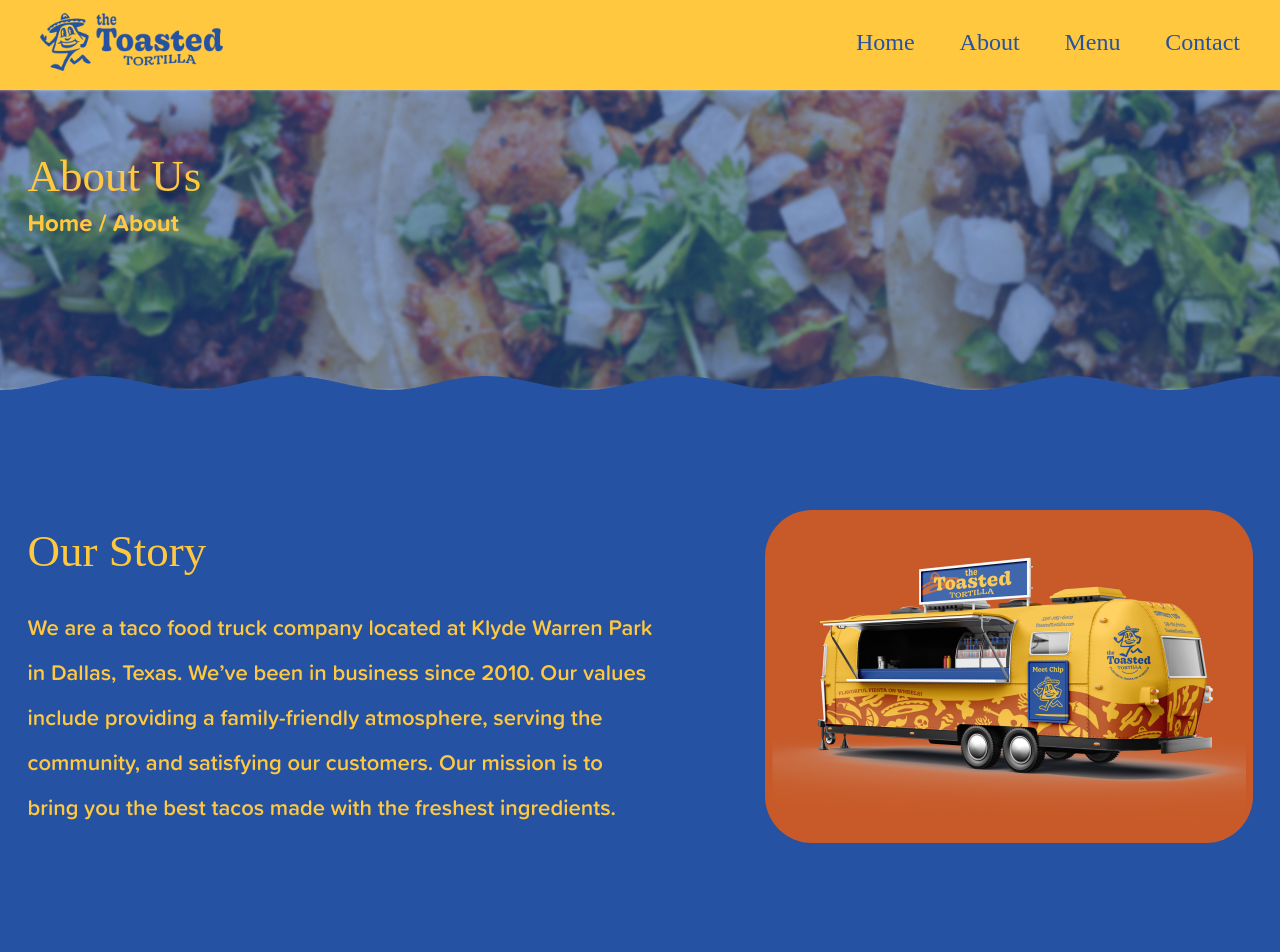
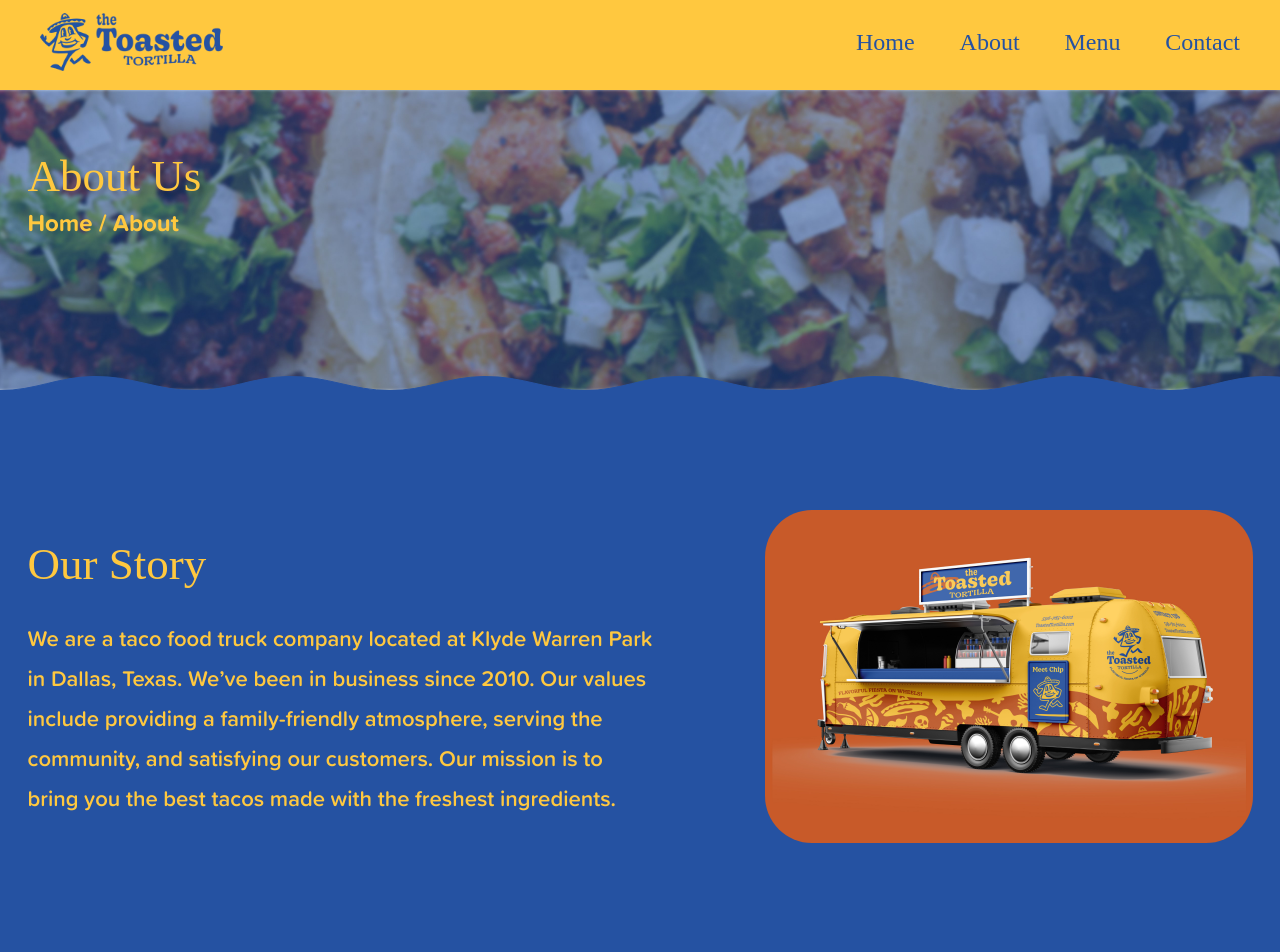
Before and after one commit to AndrewYturaldi/Toasted-Tortilla, a React (Create React App) app: page /about in a window 1280 px wide. Shown: the top 952 px of the page. Built offline with nearby package versions, Linux system fonts and the light colour scheme; a web font is replaced by a local one.

Commit message:
Modified line height on About and Contact pages; Removed unnecessary imports

```diff
--- a/src/components/DownloadApp.jsx
+++ b/src/components/DownloadApp.jsx
@@ -1,8 +1,6 @@
-import topWave from "../images/topWave.svg"
 import appImage from "../images/appImage.jpg";
 import appleLogo from "../images/appleLogo.png";
 import playLogo from "../images/playLogo.png";
-import bottomWave from "../images/bottomWave.svg";
 
 function DownloadApp() {
     return (
--- a/src/components/OrangeSection.jsx
+++ b/src/components/OrangeSection.jsx
@@ -1,7 +1,5 @@
 import { useState } from "react";
 import { Link } from "react-router-dom";
-import topWave from "../images/topWave.svg"
-import bottomWave from "../images/bottomWave.svg";
 
 function OrangeSection({ title, description, linkTo, btnText, imageSrc }) {
     const [nav, setNav] = useState(false);
--- a/src/styles/AboutStyles/_about.scss
+++ b/src/styles/AboutStyles/_about.scss
@@ -14,7 +14,7 @@
         font-family: 'Proxima Soft SemiBold';
         font-size: $h6-font;
         color: $yellow;
-        line-height: 45px;
+        line-height: 40px;
         padding-top: 30px;
     }
 
--- a/src/styles/ContactStyles/_contact.scss
+++ b/src/styles/ContactStyles/_contact.scss
@@ -55,7 +55,7 @@
 
 .contact-text {
     padding-top: 40px;
-    line-height: 36px;
+    line-height: 40px;
 }
 
 form {
```
Also changed, not shown: src/dist/styles.css.
